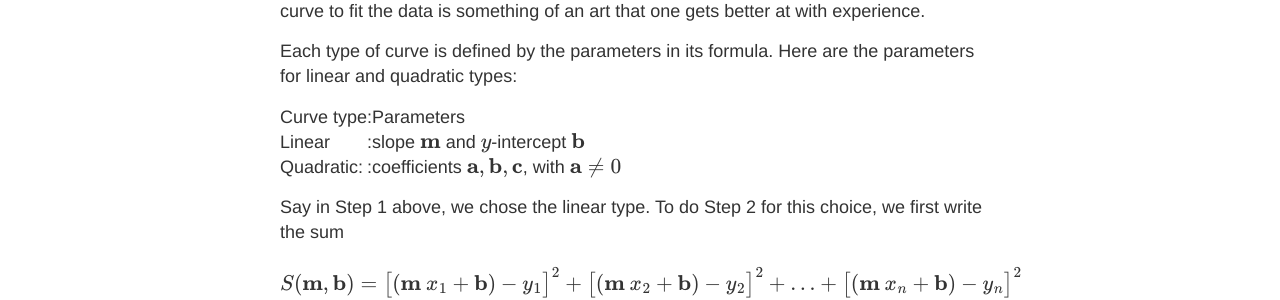
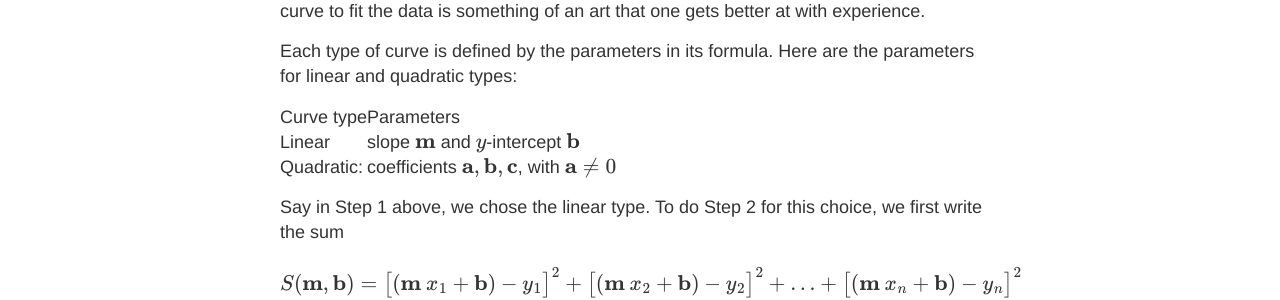
Before and after one commit to datacompass/datacompass.github.io, a Jekyll site: the page built from _posts/2017-8-5-Regression.md, in a window 1280 px wide. Shown: the part 1290-1590 px from the top of the page. Built offline with Jekyll 4.4.1, drawn with Linux system fonts in a browser that asks for light colours; formulas are drawn with MathJax 3.

```diff
--- a/_posts/2017-8-5-Regression.md
+++ b/_posts/2017-8-5-Regression.md
@@ -31,10 +31,10 @@ There are also other types, but we won't need to go into them here.  Choosing th
 
 Each type of curve is defined by the parameters in its formula.  Here are the parameters for linear and quadratic types:
 
-| Curve type | : | Parameters|
-|:---|----|:---|
-| Linear  | : | slope ${\bf m}$ and $y$-intercept ${\bf b}$ |
-| Quadratic: | : | coefficients ${\bf a}, {\bf b}, {\bf c}$, with ${\bf a} \neq 0$ |
+| Curve type | Parameters|
+|:---|:---|
+| Linear  | slope ${\bf m}$ and $y$-intercept ${\bf b}$ |
+| Quadratic: | coefficients ${\bf a}, {\bf b}, {\bf c}$, with ${\bf a} \neq 0$ |
 
 Say in Step 1 above, we chose the linear type.  To do Step 2 for this choice, we first write the sum
 
```
